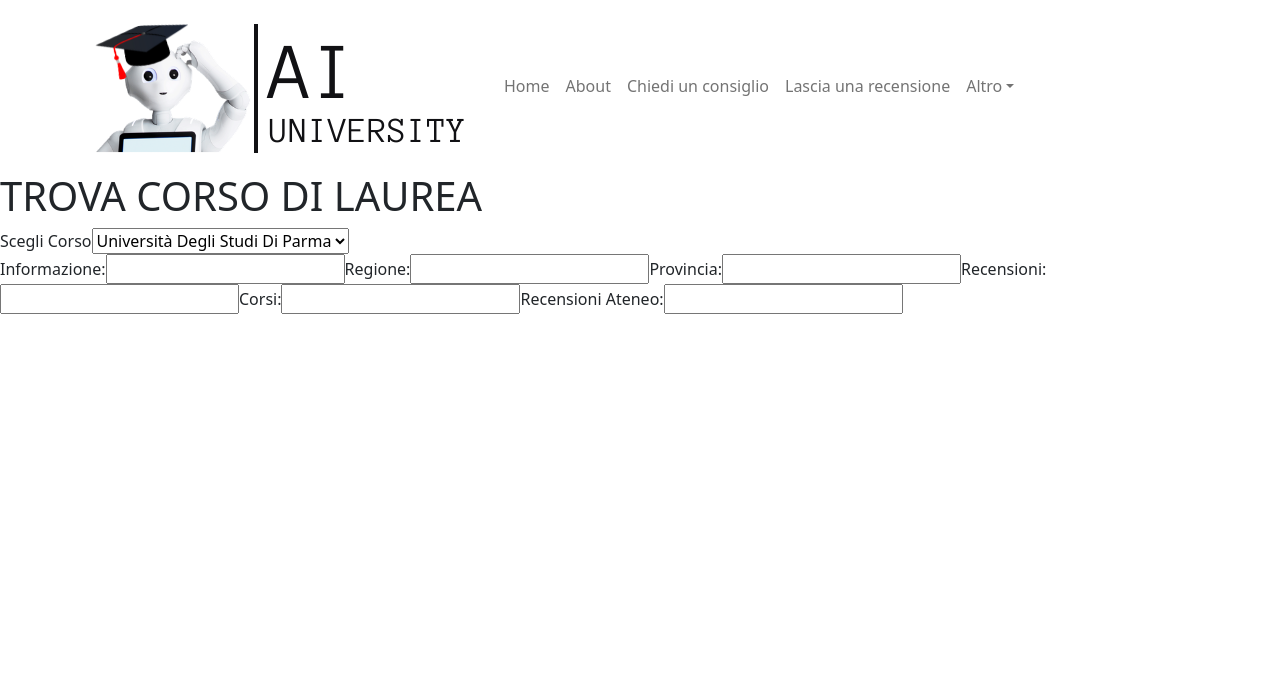
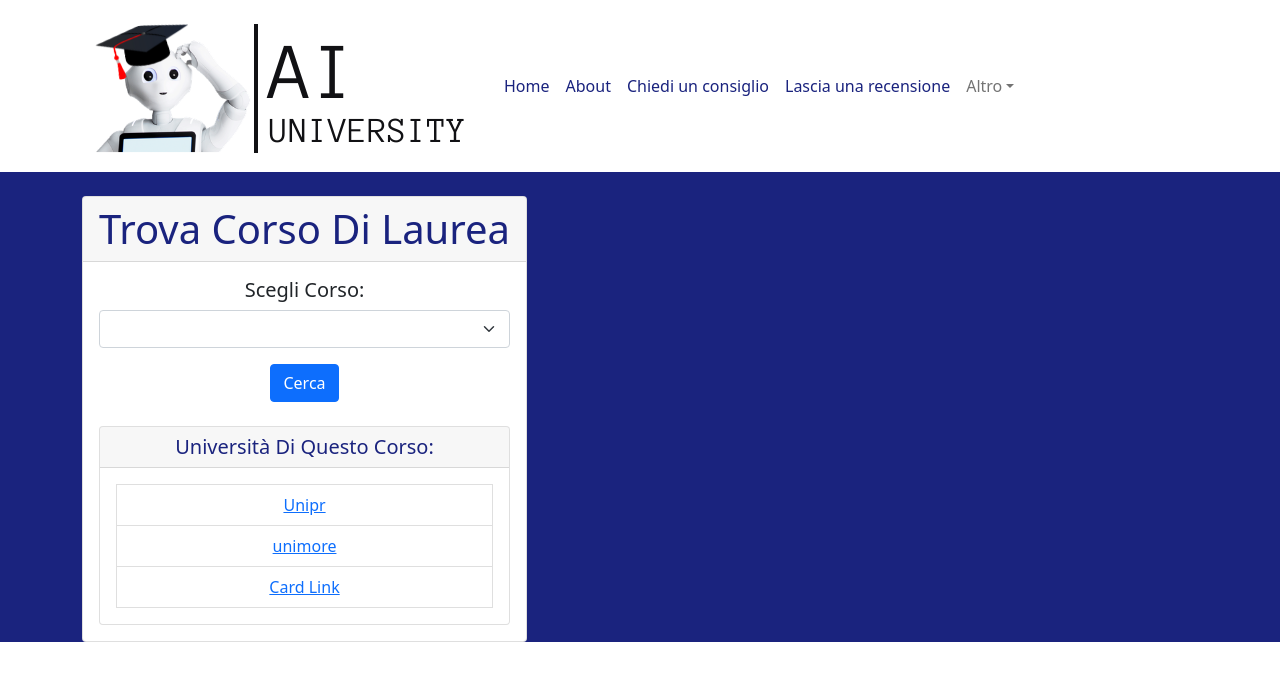
Before and after one commit to Derby-Blessing/aiuniversity, a React (Create React App) app: page /trova-corso-di-laurea in a window 1280 px wide. Shown: the top 680 px of the page. Built offline with nearby package versions, Linux system fonts and the light colour scheme.

Commit message:
Trova commit

```diff
--- a/src/components/Navbar.js
+++ b/src/components/Navbar.js
@@ -8,6 +8,7 @@ import logo from './logo_ai_university.png';
 
     class Menu extends React.Component {
       render() {
+        const color ={color: '#1A237E'};
         return (
           <>
       <Navbar collapseOnSelect expand="lg" bg="white" variant="light">
@@ -16,13 +17,13 @@ import logo from './logo_ai_university.png';
         <Navbar.Toggle aria-controls="responsive-navbar-nav" />
         <Navbar.Collapse id="responsive-navbar-nav">
           <Nav className="me-auto">
-            <Nav.Link href="/">Home</Nav.Link>
-            <Nav.Link href="/about">About</Nav.Link>
-            <Nav.Link href="/consigliami">Chiedi un consiglio</Nav.Link>
-            <Nav.Link href="/recensisci">Lascia una recensione</Nav.Link>
+            <Nav.Link style={color} href="/">Home</Nav.Link>
+            <Nav.Link style={color} href="/about">About</Nav.Link>
+            <Nav.Link style={color} href="/consigliami">Chiedi un consiglio</Nav.Link>
+            <Nav.Link style={color} href="/recensisci">Lascia una recensione</Nav.Link>
             <NavDropdown title="Altro" id="collasible-nav-dropdown">
-              <NavDropdown.Item href="/trova-corso-di-laurea">Cerca corso di laurea</NavDropdown.Item>
-              <NavDropdown.Item href="/trova-ateneo">Cerca Ateneo</NavDropdown.Item>
+              <NavDropdown.Item style={color} href="/trova-corso-di-laurea">Cerca corso di laurea</NavDropdown.Item>
+              <NavDropdown.Item style={color} href="/trova-ateneo">Cerca Ateneo</NavDropdown.Item>
             </NavDropdown>
           </Nav>
         </Navbar.Collapse>
--- a/src/components/pages/TrovaAteneo.js
+++ b/src/components/pages/TrovaAteneo.js
@@ -2,10 +2,6 @@ import React from 'react';
 import 'bootstrap/dist/css/bootstrap.min.css';
 import { Form,Col, ListGroup, Row,FormControl,Card,Container,Button } from 'react-bootstrap';
 
-
-/*export const  pippo= ()=> {
-  return <h1 className='TrovaAteneo'>TROVA ATENEO</h1>;
-}*/
 
 class TrovaAteneo extends React.Component {
   render() {
--- a/src/components/pages/TrovaCorsoDiLaurea.js
+++ b/src/components/pages/TrovaCorsoDiLaurea.js
@@ -1,39 +1,68 @@
 import React from 'react';
+import 'bootstrap/dist/css/bootstrap.min.css';
+import { Form,Col, Row,FormControl,Card,Container,Button, ListGroup} from 'react-bootstrap';
+
+
 
 class TrovaCorsoDiLaurea extends React.Component {
-  constructor(props) {
-    super(props);
-    this.state = {
-      myCourse: 'Scegli corso'
-    };
+  render()
+  { const bg_color ={backgroundColor: '#1A237E'};
+  const color ={color: '#1A237E'};
+  return (
+    <>
+    <center>
+    <Container fluid style={bg_color}>
+      <br></br>
+    <Container>
+    <Row>
+    <Col md="auto">
+    <Card className="text-center">
+    <Card.Header  as="h1"  style={color}>Trova Corso Di Laurea</Card.Header>
+    <Card.Body>
+      <Form>
+      <Row >
+      <Col md>
+    <Form.Group className="mb-3" controlId="formGridselect_uni">
+    <Form.Label as="h5">Scegli Corso:</Form.Label>
+    <Form.Select aria-label="Default select example">
+      <option> </option>
+      </Form.Select>
+    </Form.Group>
+          </Col>
+          </Row>
+    <Button variant="primary" type="submit">
+      Cerca
+    </Button>
+    <br></br>
+    <br></br>
+
+    <Row>
+      <Col md>
+      <Card>
+  <Card.Header  as="h5"  style={color}>Università Di Questo Corso: </Card.Header>
+  <ListGroup variant="flush">
+  <Card.Body>
+    <ListGroup.Item><Card.Link href="#">Unipr</Card.Link></ListGroup.Item>
+    <ListGroup.Item><Card.Link href="#">unimore</Card.Link></ListGroup.Item>
+    <ListGroup.Item><Card.Link href="#">Card Link</Card.Link></ListGroup.Item>
+  </Card.Body>
+  </ListGroup>
+ </Card>
+      </Col>
+      </Row>
+
+  </Form>
+  </Card.Body>
+  </Card>
+  </Col>
+  </Row>
+  </Container>
+</Container>
+  </center>
+</>
+   );
   }
-  render() {
-    return (
-      <>
-      <h1 className='TrovaCorsoDiLaurea'>TROVA CORSO DI LAUREA</h1>
-      <form>
-      <label>Scegli Corso</label>
-      <select value={this.state.myCourse}>
-        <option value="Università Degli Studi Di Parma"> Università Degli Studi Di Parma</option>
-        <option value="Università Di Modena">Università Di Modena</option>
-        <option value="Università Di Bologna">Università Di Bologna</option>
-      </select> <br></br>
-      <label>Informazione:</label>
-        <input type="text" />
-        <label>Regione:</label>
-        <input type="text" />
-        <label>Provincia:</label>
-        <input type="text" />
-        <label>Recensioni:</label>
-        <input type="text" />
-        <label>Corsi:</label>
-        <input type="text" />
-        <label>Recensioni Ateneo:</label>
-        <input type="text" />
-      </form>
-      </>
-    );
-  }
+
 }
 
 export default TrovaCorsoDiLaurea
```
